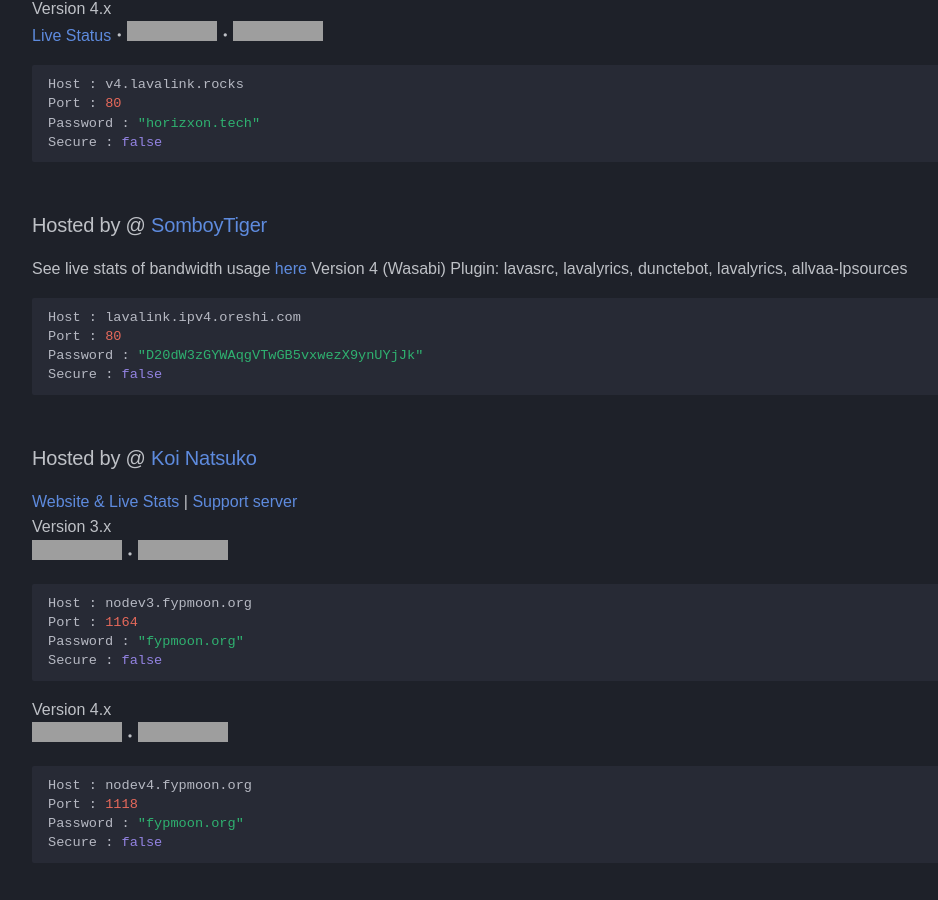
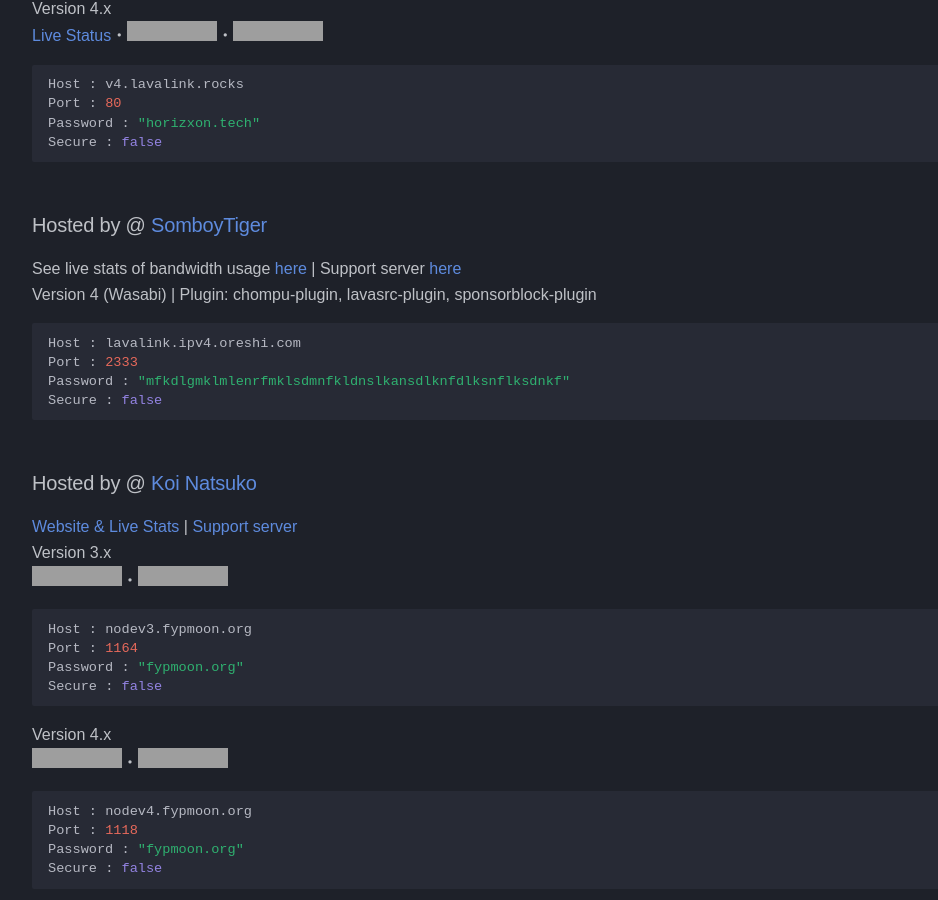
Before and after one commit to DarrenOfficial/lavalink-list, an MkDocs documentation site: the page built from docs/NoSSL/lavalink-without-ssl.md, in a window 1280 px wide and 900 px high, scrolled down 4376 px, cut to the strip 0-900 px from the top of the window. Shown: the whole strip, without its empty margins (14-952 px from the left). Built offline with MkDocs 1.6.1 and Material for MkDocs 9.7.7, drawn with Linux system fonts in a browser that asks for light colours; some web fonts are replaced; comment, search, counter and statistics services are not loaded; a style sheet for code colours, icons or effects is not loaded; grey boxes are pictures that could not be loaded.

Commit message:
Update lavalink wasabi port & password (#592)
* Update lavalink-without-ssl.md

* Update lavalink-without-ssl.md

* Update lavalink-without-ssl.md

* Update lavalink-without-ssl.md

* update lavalink wasabi

* Update lavalink-without-ssl.md

* update

---------

Co-authored-by: AjieDev <ajiedev@ajieblogs.eu.org>

````diff
--- a/docs/NoSSL/lavalink-without-ssl.md
+++ b/docs/NoSSL/lavalink-without-ssl.md
@@ -198,12 +198,12 @@ Secure : false
 ```
 
 ### Hosted by @ [SomboyTiger](https://chompubot.work)
-See live stats of bandwidth usage [here](https://status.oreshi.com/report/uptime/482451cc0d336b3823a57703b590b0ce/)
-Version 4 (Wasabi) Plugin: lavasrc, lavalyrics, dunctebot, lavalyrics, allvaa-lpsources
+See live stats of bandwidth usage [here](https://status.oreshi.com/report/uptime/43d758c2b718157e83d5726e1d0244a0/) | Support server [here](https://discord.gg/RPCfvBSUuM) <br />
+Version 4 (Wasabi) | Plugin: chompu-plugin, lavasrc-plugin, sponsorblock-plugin
 ```bash
 Host : lavalink.ipv4.oreshi.com
-Port : 80
-Password : "D20dW3zGYWAqgVTwGB5vxwezX9ynUYjJk"
+Port : 2333
+Password : "mfkdlgmklmlenrfmklsdmnfkldnslkansdlknfdlksnflksdnkf"
 Secure : false
 ```
 
````
